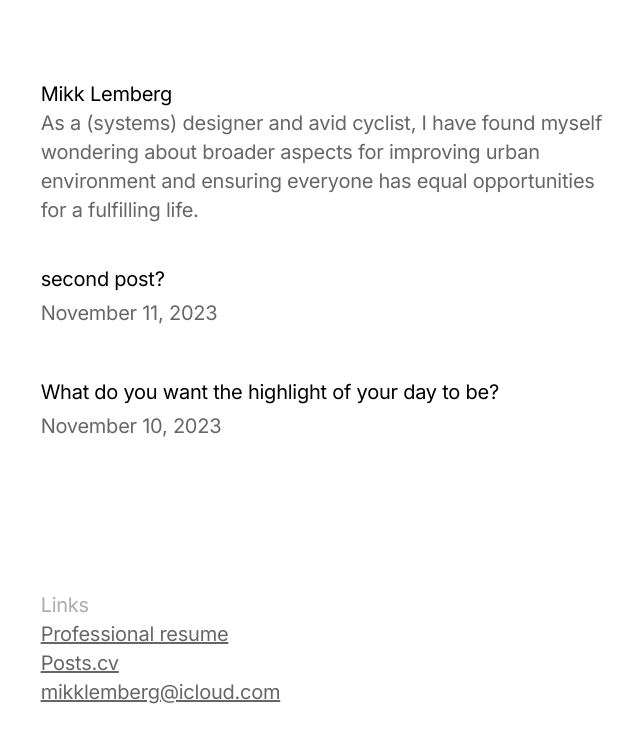
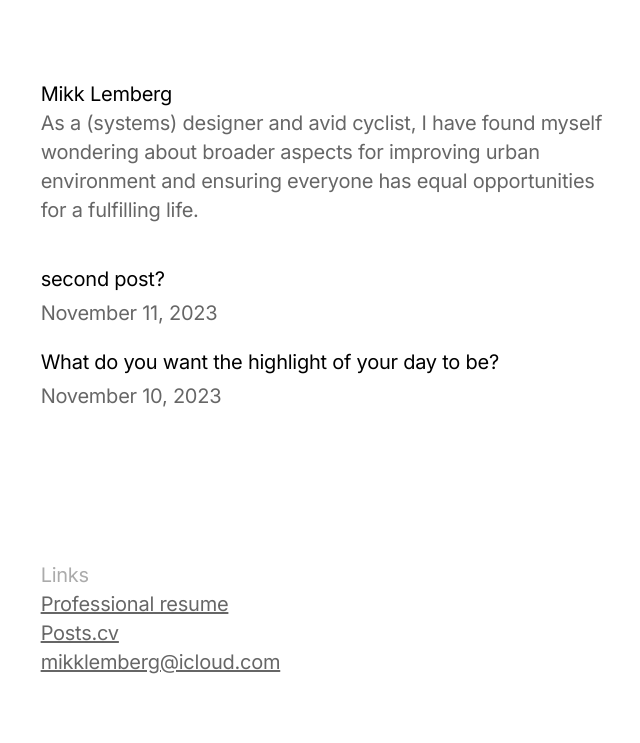
Before and after one commit to mikklemberg/My-personal-notes, a Jekyll site: the page built from README.md, in a window 1280 px wide. Shown: the top 743 px of the page, without its empty margins (311-951 px from the left). Built offline with Jekyll 4.4.1, drawn with Linux system fonts in a browser that asks for light colours; our own code applies the rules of GitHub Pages for plain Markdown files.

Commit message:
Update style.css

```diff
--- a/assets/css/style.css
+++ b/assets/css/style.css
@@ -37,9 +37,13 @@ body, h1, h2, h3, h4, h5, h6, p, a {
     color: rgba(0, 0, 0, 0.6);
 }
 
+header {
+    margin-bottom: 50px;
+}
+
 /* Posts Section */
 .posts .post + .post {
-    margin-top: 50px;
+    margin-top: 20px;
 }
 
 /* Post Titles and Dates */
```
